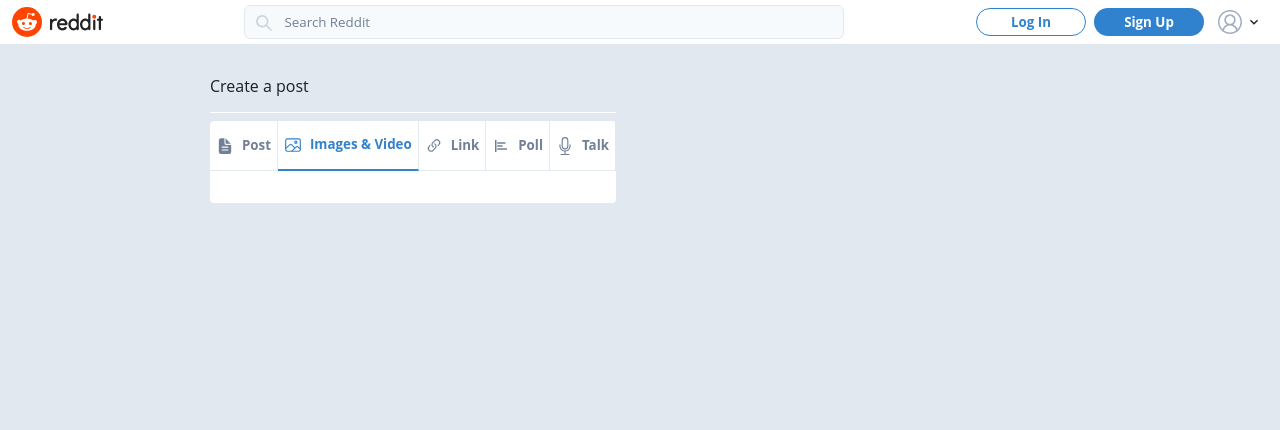
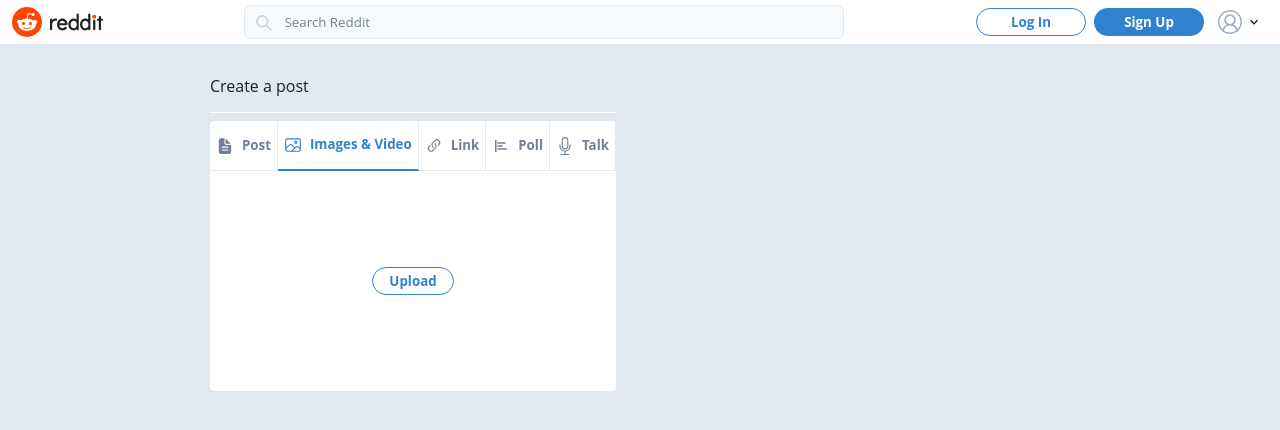
Before and after one commit to YuliiaNovak/reddit-clone, a Next.js app: page /r/1/submit in a window 1280 px wide. Both pictures are taken after a click on the element "Images & Video". Shown: the top 430 px of the page. Built offline with nearby package versions, Linux system fonts and the light colour scheme; no server answers.

Commit message:
add image uploading component

```diff
--- a/src/components/Posts/NewPostForm.tsx
+++ b/src/components/Posts/NewPostForm.tsx
@@ -6,6 +6,7 @@
 import { AiFillCloseCircle } from "react-icons/ai";
 import TabItem from "./TabItem";
 import TextInputs from "./PostForm/TextInputs";
+import ImageUpload from "./PostForm/ImageUpload";
 
 type NewPostFormProps = {};
 
@@ -48,7 +49,19 @@
 
    const handleCreatePost = async () => {};
 
-   const onSelectImage = () => {};
+   const onSelectImage = (e: React.ChangeEvent<HTMLInputElement>) => {
+      const reader = new FileReader();
+
+      if (e.target.files?.[0]) {
+         reader.readAsDataURL(e.target.files[0]);
+      }
+
+      reader.onload = (readerEvent) => {
+         if (readerEvent.target?.result) {
+            setSelectedFile(readerEvent.target.result as string);
+         }
+      };
+   };
 
    const onTextChange = (
       e: React.ChangeEvent<HTMLInputElement | HTMLTextAreaElement>
@@ -83,6 +96,14 @@
                   loading={loading}
                />
             )}
+            {selectedTab === "Images & Video" && (
+               <ImageUpload
+                  onSelectImage={onSelectImage}
+                  selectedFile={selectedFile}
+                  setSelectedTab={setSelectedTab}
+                  setSelectedFile={setSelectedFile}
+               />
+            )}
          </Flex>
       </Flex>
    );
--- /dev/null
+++ b/src/components/Posts/PostForm/ImageUpload.tsx
@@ -0,0 +1,65 @@
+import { Button, Flex, Image, Stack } from "@chakra-ui/react";
+import React, { useRef } from "react";
+
+type ImageUploadProps = {
+   selectedFile?: string;
+   onSelectImage: (e: React.ChangeEvent<HTMLInputElement>) => void;
+   setSelectedTab: (value: string) => void;
+   setSelectedFile: (value: string) => void;
+};
+
+const ImageUpload: React.FC<ImageUploadProps> = ({
+   selectedFile,
+   onSelectImage,
+   setSelectedTab,
+   setSelectedFile,
+}) => {
+   const selectedFileRef = useRef<HTMLInputElement>(null);
+
+   return (
+      <Flex direction="column" justify="center" align="center" width="100%">
+         {selectedFile ? (
+            <>
+               <Image
+                  alt="Uploaded image"
+                  src={selectedFile}
+                  maxWidth="400px"
+                  maxHeight="400px"
+               />
+               <Stack direction="row" mt={4}>
+                  <Button height="28px" onClick={() => setSelectedTab("Post")}>
+                     Back to Post
+                  </Button>
+                  <Button height="28px" onClick={() => setSelectedFile("")}>
+                     Remove
+                  </Button>
+               </Stack>
+            </>
+         ) : (
+            <Flex
+               justify="center"
+               align="center"
+               p={20}
+               border="1px dashed gray.200"
+               width="100%"
+               borderRadius={4}
+            >
+               <Button
+                  variant="outline"
+                  height="28px"
+                  onClick={() => selectedFileRef.current?.click()}
+               >
+                  Upload
+               </Button>
+               <input
+                  ref={selectedFileRef}
+                  type="file"
+                  hidden
+                  onChange={onSelectImage}
+               />
+            </Flex>
+         )}
+      </Flex>
+   );
+};
+export default ImageUpload;
```
